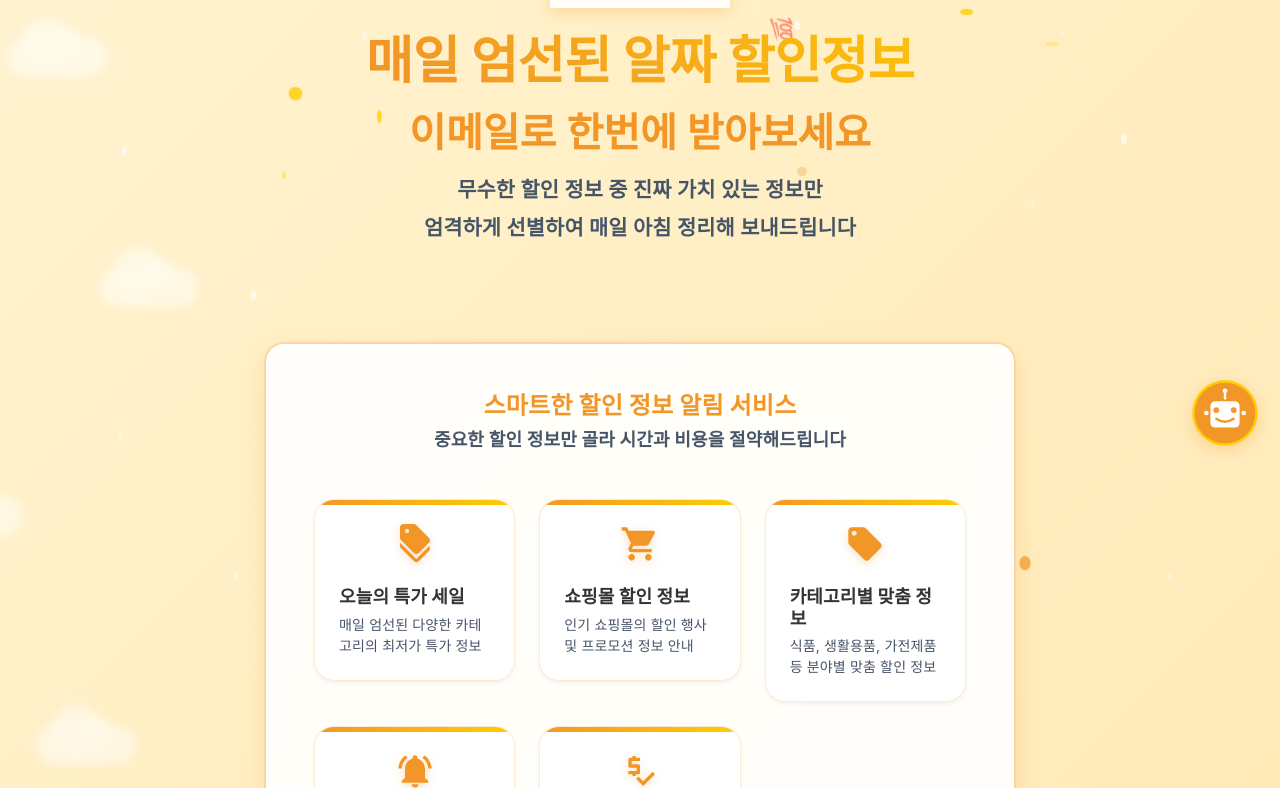
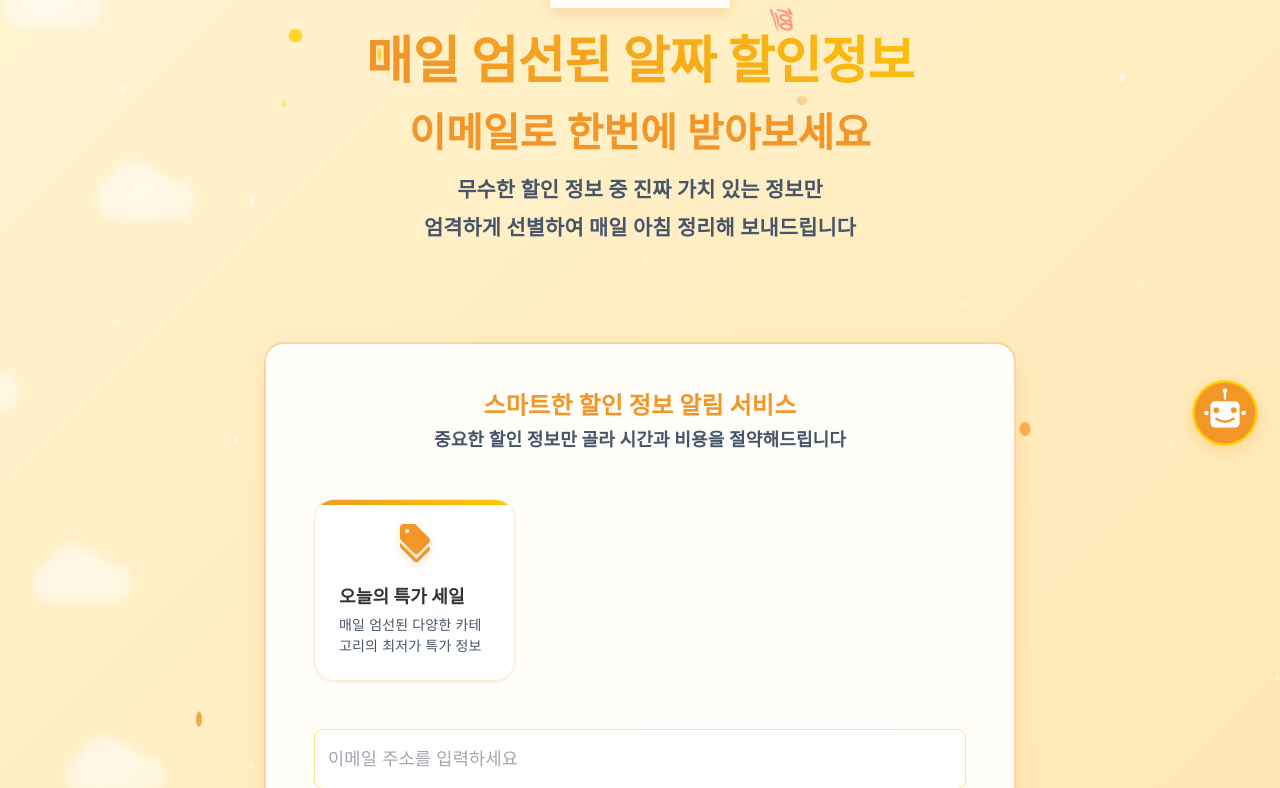
Before and after one commit to pnci1029/DailySale_FE, a React (Create React App) app: page / in a window 1280 px wide. Shown: the part 332-1120 px from the top of the page. Built offline with nearby package versions, Linux system fonts and the light colour scheme.

Commit message:
메인 컴포넌트 분리

```diff
--- a/src/components/common/Main.tsx
+++ b/src/components/common/Main.tsx
@@ -1,180 +1,20 @@
-import React, {useState, useMemo} from 'react';
-import {Alert, Box, Button, Container, Grid, Paper, Snackbar, TextField, Typography,} from '@mui/material';
+import React, {useState} from 'react';
+import {Alert, Box, Button, Container, Grid, Snackbar, TextField, Typography,} from '@mui/material';
 import {motion} from 'framer-motion';
-import {styled} from '@mui/material/styles';
 import saleHeroIco from '../../assets/img/sale_hero.png';
 import {CloudBackground} from './CloudBackground';
 import {ParticleBackground} from './ParticleBackground';
-import {Discount, LocalOffer, NotificationsActive, PriceCheck, ShoppingCart} from '@mui/icons-material';
+import {Discount, NotificationsActive} from '@mui/icons-material';
 import {ComponentHelmet} from "../../components/common/ComponentHelmet";
 import {ChatBot} from "../../components/common/main/ChatBot";
-
-interface FormData {
-    email: string;
-    topics: string;
-}
-
-// Styled Components
-const Logo = styled('img')`
-    width: 180px;
-    height: auto;
-    margin-bottom: 1rem;
-    filter: drop-shadow(0 4px 8px rgba(242, 151, 39, 0.3));
-    transition: all 0.3s ease;
-
-    &:hover {
-        transform: scale(1.05) rotate(2deg);
-        filter: drop-shadow(0 6px 12px rgba(242, 151, 39, 0.4));
-    }
-`;
-
-const StyledPaper = styled(Paper)`
-    background: rgba(255, 255, 255, 0.9);
-    backdrop-filter: blur(10px);
-    transition: all 0.3s ease-in-out;
-    z-index: 3;
-    padding: 3rem;
-    border-radius: 20px;
-    border: 2px solid rgba(242, 151, 39, 0.4);
-    box-shadow: 0 8px 25px rgba(242, 151, 39, 0.2);
-
-    &:hover {
-        transform: translateY(-5px);
-        box-shadow: 0 15px 40px rgba(242, 151, 39, 0.25);
-        border: 2px solid rgba(242, 151, 39, 0.6);
-    }
-`;
-
-const FeatureCard = styled(Paper)(({ theme }) => ({
-    padding: theme.spacing(3),
-    height: '100%',
-    background: 'rgba(255, 255, 255, 0.85)',
-    backdropFilter: 'blur(10px)',
-    borderRadius: '20px',
-    border: '1px solid rgba(242, 151, 39, 0.2)',
-    transition: 'all 0.3s ease-in-out',
-    overflow: 'hidden',
-    position: 'relative',
-    '&::before': {
-        content: '""',
-        position: 'absolute',
-        top: 0,
-        left: 0,
-        width: '100%',
-        height: '5px',
-        background: 'linear-gradient(90deg, #F29727, #FFCD00)',
-    },
-    '&:hover': {
-        transform: 'translateY(-5px) scale(1.02)',
-        boxShadow: '0 15px 30px rgba(242, 151, 39, 0.2)',
-        '& .MuiSvgIcon-root': {
-            transform: 'scale(1.1) rotate(5deg)',
-        }
-    }
-}));
-
-// 애니메이션 컴포넌트를 별도로 분리
-const AnimatedBackground = React.memo(() => {
-    // 애니메이션 항목들을 한 번만 생성
-    const fallingItems = useMemo(() => {
-        return Array.from({ length: 15 }).map((_, index) => ({
-            left: `${Math.random() * 100}%`,
-            fontSize: `${Math.random() * 30 + 20}px`,
-            rotateStart: Math.random() * 60 - 30,
-            rotateEnd: Math.random() * 360,
-            duration: Math.random() * 20 + 10,
-            delay: Math.random() * 10,
-            color: index % 3 === 0 ? '#F29727' : index % 3 === 1 ? '#FFCD00' : '#FFA41B',
-            emoji: index % 5 === 0 ? '🏷️' : index % 5 === 1 ? '💰' : index % 5 === 2 ? '🛒' : index % 5 === 3 ? '🔖' : '💯'
-        }));
-    }, []);
-
-    const starItems = useMemo(() => {
-        return Array.from({ length: 20 }).map((_, index) => ({
-            left: `${Math.random() * 100}%`,
-            top: `${Math.random() * 100}%`,
-            width: `${Math.random() * 10 + 3}px`,
-            height: `${Math.random() * 10 + 3}px`,
-            duration: Math.random() * 4 + 2,
-            delay: Math.random() * 2,
-            backgroundColor: index % 2 === 0 ? '#FFCD00' : '#F29727'
-        }));
-    }, []);
-
-    return (
-        <>
-            {/* 떨어지는 할인 태그 애니메이션 */}
-            {fallingItems.map((item, index) => (
-                <Box
-                    key={`discount-tag-${index}`}
-                    sx={{
-                        position: 'absolute',
-                        left: item.left,
-                        top: `-100px`,
-                        color: item.color,
-                        fontSize: item.fontSize,
-                        opacity: 0.6,
-                        transform: `rotate(${item.rotateStart}deg)`,
-                        animation: `fall-${index} ${item.duration}s linear ${item.delay}s infinite`,
-                        [`@keyframes fall-${index}`]: {
-                            '0%': {
-                                transform: `translateY(0) rotate(${item.rotateStart}deg)`,
-                                opacity: 0
-                            },
-                            '10%': {
-                                opacity: 0.6
-                            },
-                            '90%': {
-                                opacity: 0.6
-                            },
-                            '100%': {
-                                transform: `translateY(${window.innerHeight + 200}px) rotate(${item.rotateEnd}deg)`,
-                                opacity: 0
-                            }
-                        }
-                    }}
-                >
-                    {item.emoji}
-                </Box>
-            ))}
-
-            {/* 반짝이는 별 효과 */}
-            {starItems.map((item, index) => (
-                <Box
-                    key={`star-${index}`}
-                    sx={{
-                        position: 'absolute',
-                        left: item.left,
-                        top: item.top,
-                        width: item.width,
-                        height: item.height,
-                        borderRadius: '50%',
-                        backgroundColor: item.backgroundColor,
-                        animation: `twinkle-${index} ${item.duration}s ease-in-out ${item.delay}s infinite alternate`,
-                        [`@keyframes twinkle-${index}`]: {
-                            '0%': {
-                                opacity: 0.3,
-                                transform: 'scale(1)'
-                            },
-                            '100%': {
-                                opacity: 0.8,
-                                transform: 'scale(1.5)'
-                            }
-                        }
-                    }}
-                />
-            ))}
-        </>
-    );
-});
+import {FeatureCard, Logo, StyledPaper} from "./hooks/MainStyledComponents";
+import {useMainAnimation} from "./hooks/useMainAnimation";
 
 export default function Main() {
-    const [formData, setFormData] = useState<FormData>({
-        email: '',
-        topics: 'daily-sale',
-    });
+    const [email, setEmail] = useState("")
     const [openSnackbar, setOpenSnackbar] = useState<boolean>(false);
     const [error, setError] = useState<string>('');
+    const { AnimatedBackground } = useMainAnimation();
 
     const handleSubmit = async (e: React.FormEvent<HTMLFormElement>) => {
         e.preventDefault();
@@ -184,12 +24,12 @@ export default function Main() {
         const emailRegex = /^[a-zA-Z0-9._-]+@[a-zA-Z0-9.-]+\.[a-zA-Z]{2,6}$/;
 
         // 이메일 검증
-        if (!formData.email.trim()) {
+        if (!email.trim()) {
             setError("이메일을 입력해주세요.");
             return;
         }
 
-        if (!emailRegex.test(formData.email)) {
+        if (!emailRegex.test(email)) {
             setError("올바른 이메일 형식이 아닙니다.");
             return;
         }
@@ -197,11 +37,11 @@ export default function Main() {
         try {
             // 서버 요청 데이터 준비
             const requestData = {
-                user_email: formData.email,
+                userEmail: email,
             };
 
             // 구독 API 호출
-            const response = await fetch(`${process.env.REACT_APP_BASE_URL}/subscriber/subscribers`, {
+            const response = await fetch(`${process.env.REACT_APP_BASE_URL}/subscribe`, {
                 method: 'POST',
                 headers: {
                     'Content-Type': 'application/json'
@@ -216,10 +56,7 @@ export default function Main() {
             }
 
             // 성공 처리
-            setFormData(prev => ({
-                ...prev,
-                email: '' // 이메일 입력란 초기화
-            }));
+            setEmail("");
             setOpenSnackbar(true);
 
         } catch (error) {
@@ -236,26 +73,26 @@ export default function Main() {
             title: "오늘의 특가 세일",
             description: "매일 엄선된 다양한 카테고리의 최저가 특가 정보"
         },
-        {
-            icon: <ShoppingCart sx={{ fontSize: 40, color: '#F29727' }}/>,
-            title: "쇼핑몰 할인 정보",
-            description: "인기 쇼핑몰의 할인 행사 및 프로모션 정보 안내"
-        },
-        {
-            icon: <LocalOffer sx={{ fontSize: 40, color: '#F29727' }}/>,
-            title: "카테고리별 맞춤 정보",
-            description: "식품, 생활용품, 가전제품 등 분야별 맞춤 할인 정보"
-        },
-        {
-            icon: <NotificationsActive sx={{ fontSize: 40, color: '#F29727' }}/>,
-            title: "놓치면 아쉬운 핫딜",
-            description: "한정 수량 특가 및 타임세일 빠른 알림 서비스"
-        },
-        {
-            icon: <PriceCheck sx={{ fontSize: 40, color: '#F29727' }}/>,
-            title: "정확한 가격 정보",
-            description: "플랫폼별 가격 비교로 현명한 소비를 돕는 정보 제공"
-        }
+        // {
+        //     icon: <ShoppingCart sx={{ fontSize: 40, color: '#F29727' }}/>,
+        //     title: "쇼핑몰 할인 정보",
+        //     description: "인기 쇼핑몰의 할인 행사 및 프로모션 정보 안내"
+        // },
+        // {
+        //     icon: <LocalOffer sx={{ fontSize: 40, color: '#F29727' }}/>,
+        //     title: "카테고리별 맞춤 정보",
+        //     description: "식품, 생활용품, 가전제품 등 분야별 맞춤 할인 정보"
+        // },
+        // {
+        //     icon: <NotificationsActive sx={{ fontSize: 40, color: '#F29727' }}/>,
+        //     title: "놓치면 아쉬운 핫딜",
+        //     description: "한정 수량 특가 및 타임세일 빠른 알림 서비스"
+        // },
+        // {
+        //     icon: <PriceCheck sx={{ fontSize: 40, color: '#F29727' }}/>,
+        //     title: "정확한 가격 정보",
+        //     description: "플랫폼별 가격 비교로 현명한 소비를 돕는 정보 제공"
+        // }
     ];
 
     return (
@@ -389,12 +226,9 @@ export default function Main() {
                                             fullWidth
                                             variant="outlined"
                                             placeholder="이메일 주소를 입력하세요"
-                                            value={formData.email}
+                                            value={email}
                                             onChange={(e) => {
-                                                setFormData(prev => ({
-                                                    ...prev,
-                                                    email: e.target.value
-                                                }));
+                                                setEmail(e.target.value)
                                                 setError(''); // 입력 시 오류 메시지 초기화
                                             }}
                                             error={!!error}
--- a/src/features/admin/hooks/useAdminModifyFunctions.ts
+++ b/src/features/admin/hooks/useAdminModifyFunctions.ts
@@ -1,5 +1,5 @@
 import {useCookieFunctions} from "../../../components/common/hooks/useCookieFunctions";
-import {ModifyAuthUser} from "@/types/adminUser";
+import {ModifyAuthUser} from "../../../types/adminUser";
 
 export function useAdminModifyFunctions() {
     const { getCookie } = useCookieFunctions();
```
